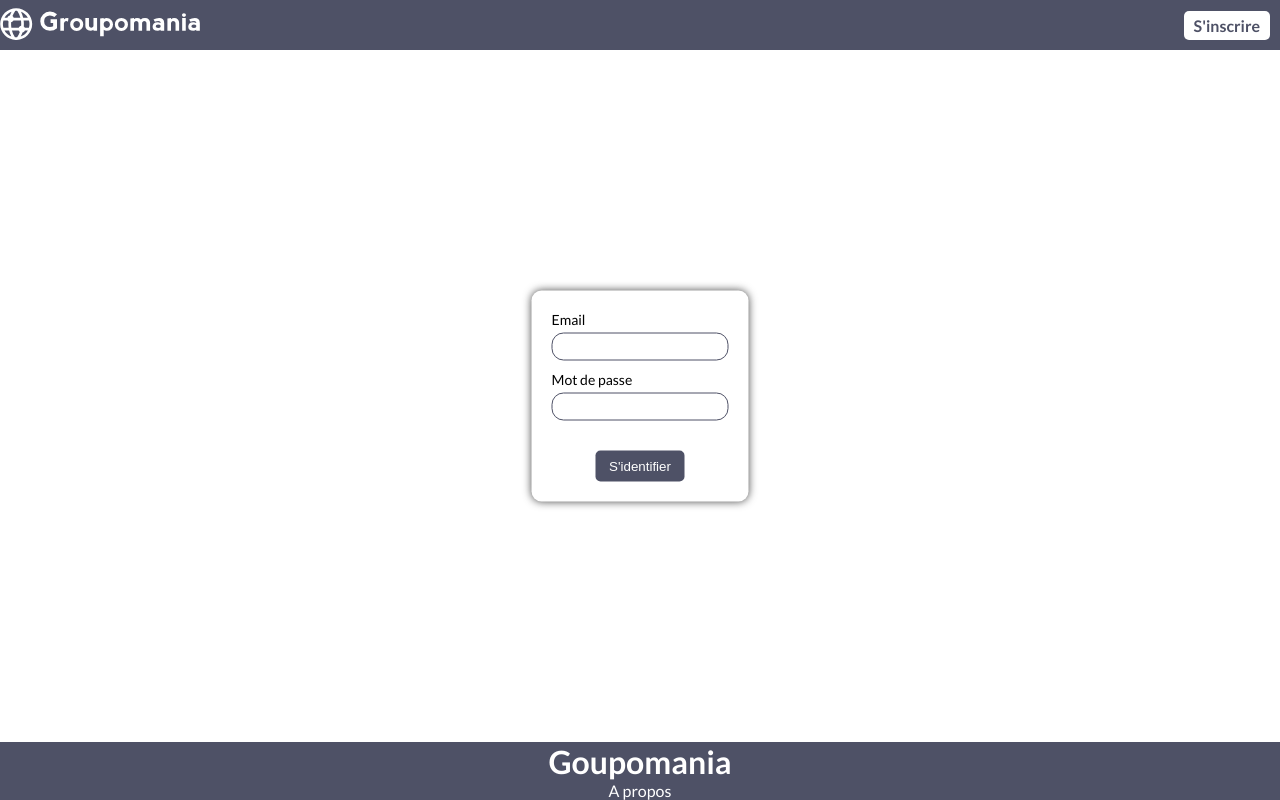
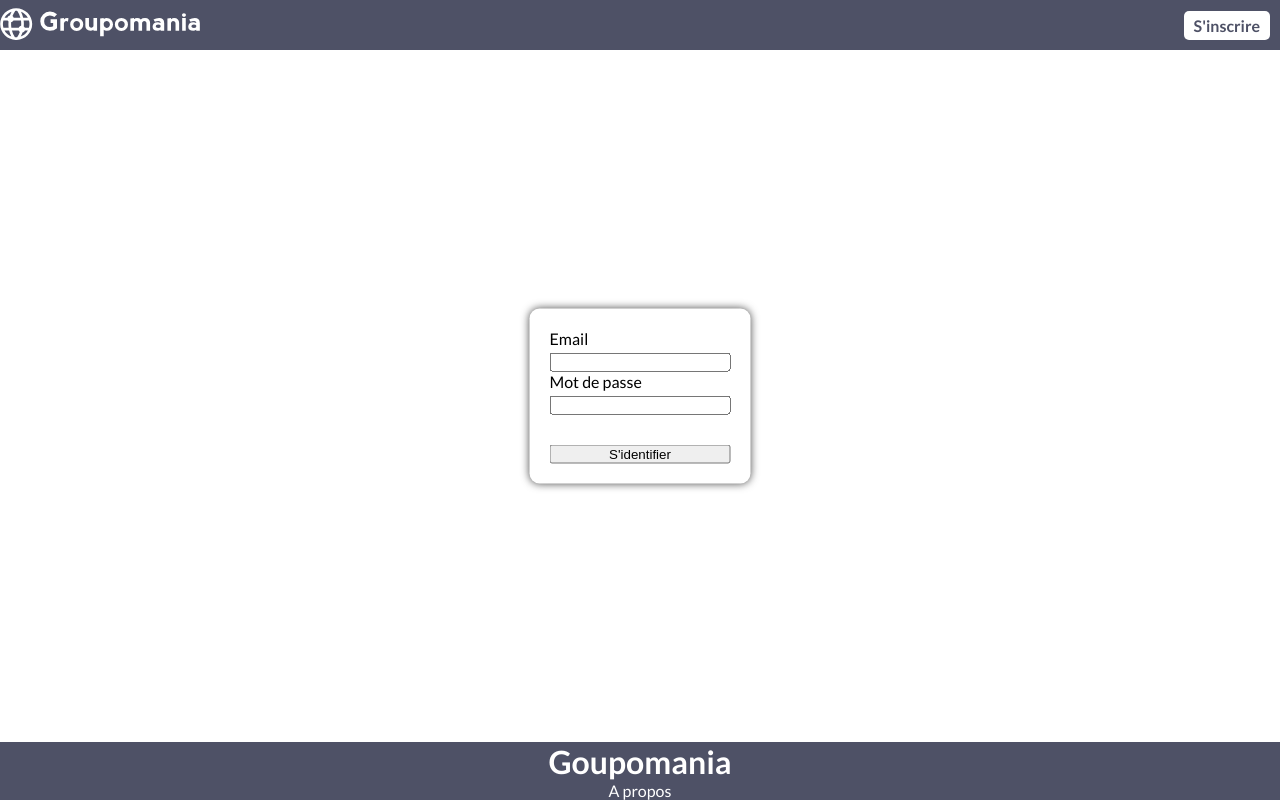
Before and after one commit to CraboJado/Liting_QIU_Groupomania, a React (Create React App) app in the folder client/: page /login in a window 1280 px wide. Built offline with nearby package versions, Linux system fonts and the light colour scheme.

Commit message:
modify classname

```diff
--- a/client/src/components/loginForm/LoginForm.jsx
+++ b/client/src/components/loginForm/LoginForm.jsx
@@ -72,8 +72,8 @@ export default function LoginForm() {
         state,
         dispatch
     }}>
-        <div className='loginFormWrap form-wrap'>
-            <form className='form'>
+        <div className='loginFormWrap login-form-wrap'>
+            <form className='login-form'>
                 <div className="inputWrap form__input">
                     <div className="email">
                         <Input type = {'email'} name = {'email'}  text = {'Email'} pattern ="^[-\w_]+@{1}[-\w]{2,}[.]{1}[a-z]{2,5}$" />
--- a/client/src/components/loginForm/loginForm.scss
+++ b/client/src/components/loginForm/loginForm.scss
@@ -1,12 +1,12 @@
 @use '../../style/_var.scss';
 
 // .loginFormWrap,
-.form-wrap {
+.login-form-wrap {
     height: calc(100vh - 108px);
     position: relative;
 
     // form,
-    .form {
+    .login-form {
         display: flex;
         flex-direction: column;
         gap: 30px;
```
